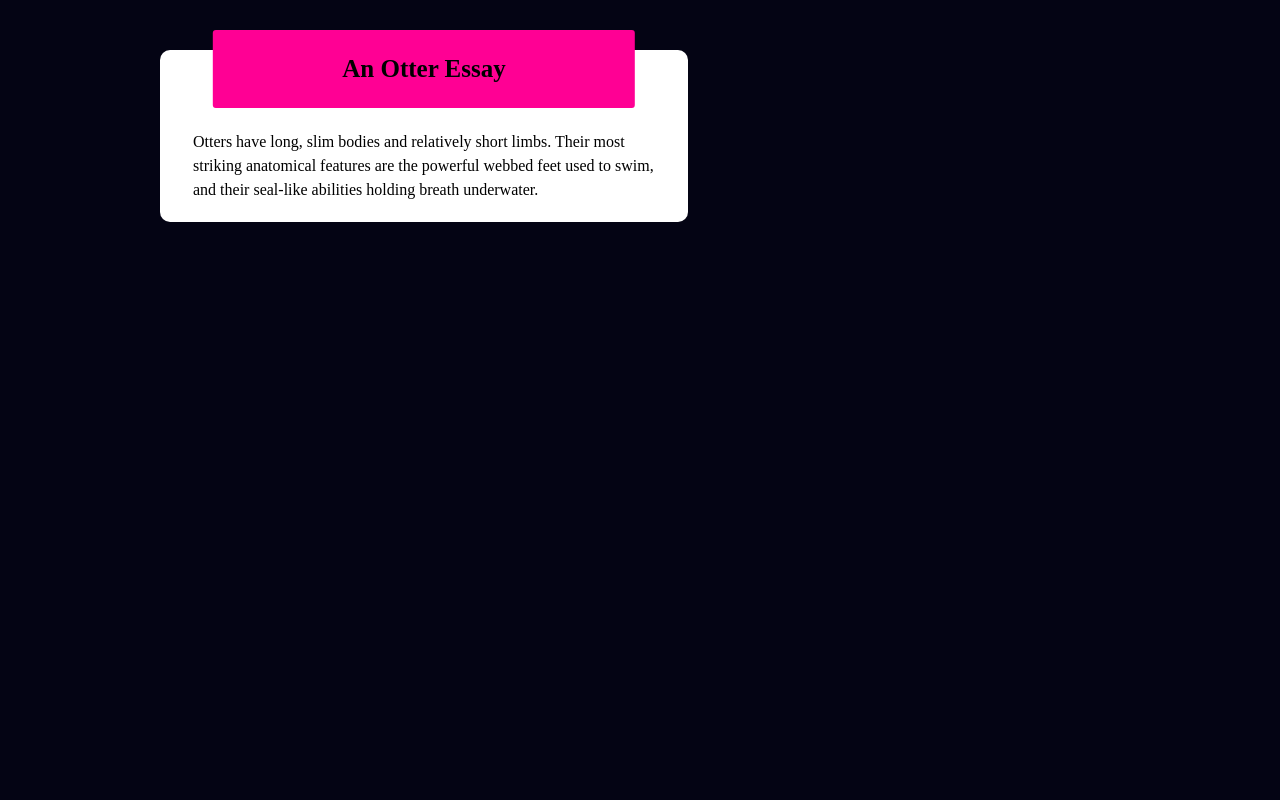
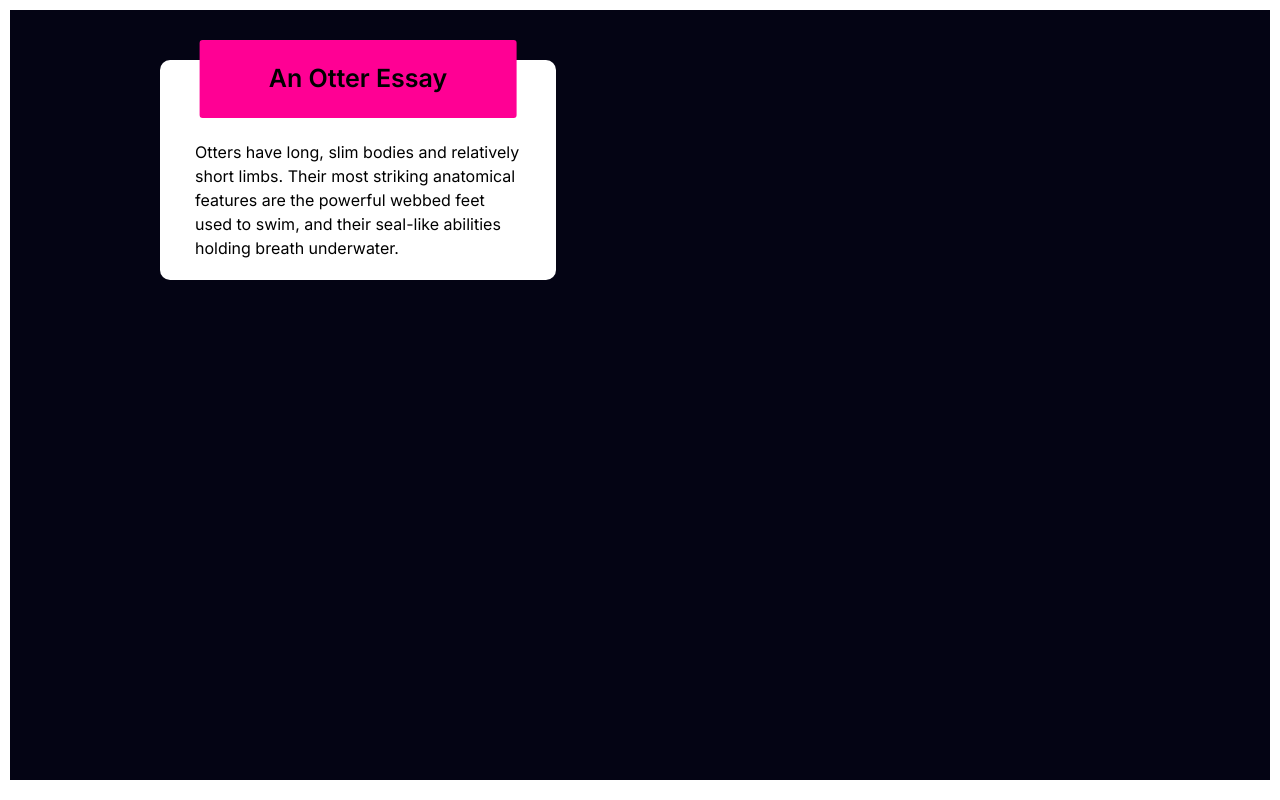
Before and after one commit to dvco-xx/altschool-css-assignments, a plain HTML site: page assignment-1/index.html in a window 1280 px wide. Drawn offline with Linux system fonts and the light colour scheme.

Commit message:
update css ass 1 styles

```diff
--- a/assignment-1/styles.css
+++ b/assignment-1/styles.css
@@ -14,7 +14,11 @@ body {
   /* 3. Add accessible line-height */
   line-height: 1.5;
   background-color: rgb(4, 4, 20);
-  /* 4. Improve text rendering */
+  border: 6px solid white;
+  min-height: 100vh;
+  border: 10px solid white;
+  border-bottom-width: 20px;
+  font-family: "Inter";
   -webkit-font-smoothing: antialiased;
 }
 
@@ -77,10 +81,13 @@ h6 {
 
 .white-card {
   position: relative;
-  width: 80%;
+  width: 60%;
   margin-left: -150px;
   background-color: white;
-  padding: 80px 5% 20px;
+  padding-top: 80px;
+  padding-left: 35px;
+  padding-right: 35px;
+  padding-bottom: 20px;
   border-radius: 10px;
   text-align: start;
   line-height: 1.5;
--- a/assignment-3/index.html
+++ b/assignment-3/index.html
@@ -6,7 +6,7 @@
     <meta name="description" content="AltSchool CSS Assignment" />
     <meta name="author" content="Osuchukwu David" />
     <link rel="stylesheet" href="styles.css" />
-    <link rel="icon" href="assets/dico.ico" type="image/x-icon" />
+    <link rel="icon" href="/assets/dico.ico" type="image/x-icon" />
     <title>CSS Assignment 3</title>
     <link
       href="https://fonts.googleapis.com/css2?family=Inter:wght@400;600&display=swap"
```
Also changed, not shown: html/assignment-1/index.html (+1 -1 lines), html/assignment-2/table.html (added, +18 -0 lines).
